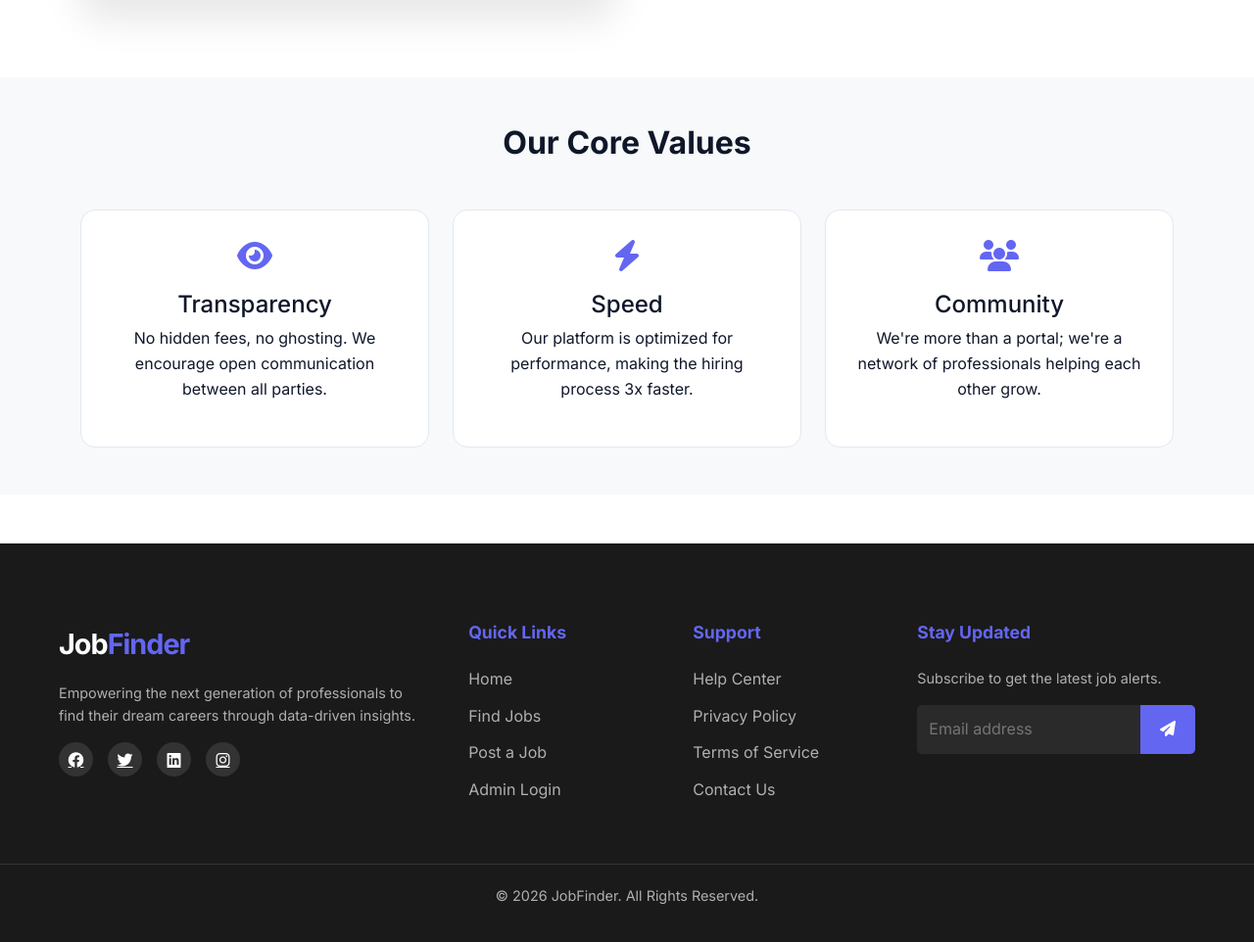
After one commit to Shadin710/job_finder_v2, a PHP site: page /about.php in a window 1280 px wide. The commit adds this page. Shown: the part 867-1829 px from the top of the page at 98% size. Run offline with PHP 8.4, Linux system fonts and the light colour scheme.

Commit message:
Added footer re-useable

```diff
--- /dev/null
+++ b/about.php
@@ -0,0 +1,70 @@
+<!DOCTYPE html>
+<html lang="en">
+<head>
+    <meta charset="UTF-8">
+    <meta name="viewport" content="width=device-width, initial-scale=1.0">
+    <title>About Us | JobFinder</title>
+    <link href="https://fonts.googleapis.com/css2?family=Inter:wght@300;400;500;600;700&display=swap" rel="stylesheet">
+    <link href="https://cdn.jsdelivr.net/npm/bootstrap@5.3.0/dist/css/bootstrap.min.css" rel="stylesheet">
+    <link rel="stylesheet" href="https://cdnjs.cloudflare.com/ajax/libs/font-awesome/6.4.0/css/all.min.css">
+    <link rel="stylesheet" href="./css/about.css">
+    <link rel="stylesheet" href="./css/footer.css">
+</head>
+<body>
+
+    <section class="about-header">
+        <div class="container">
+            <h1>Better Hiring, <br>Better Living.</h1>
+            <p>We believe that finding a job should be a moment of excitement, not a source of stress.</p>
+        </div>
+    </section>
+
+    <section class="story-section">
+        <div class="container">
+            <div class="row align-items-center">
+                <div class="col-md-6 mb-4 mb-md-0">
+                    <img src="https://images.unsplash.com/photo-1522202176988-66273c2fd55f?auto=format&fit=crop&w=800" class="story-img" alt="Our Team">
+                </div>
+                <div class="col-md-6 ps-md-5">
+                    <h2 class="fw-bold mb-4">Our Journey</h2>
+                    <p>Founded in 2024, <strong>JobFinder</strong> started with a simple idea: why is it so hard for great talent to meet great companies? We saw a broken system filled with endless forms and zero feedback.</p>
+                    <p>Today, we serve thousands of users, helping job seekers navigate their careers and helping providers scale their dream teams with ease and transparency.</p>
+                </div>
+            </div>
+        </div>
+    </section>
+
+    <section class="bg-light py-5">
+        <div class="container">
+            <div class="text-center mb-5">
+                <h2 class="fw-bold">Our Core Values</h2>
+            </div>
+            <div class="row g-4">
+                <div class="col-md-4">
+                    <div class="value-card">
+                        <i class="fas fa-eye value-icon"></i>
+                        <h4>Transparency</h4>
+                        <p>No hidden fees, no ghosting. We encourage open communication between all parties.</p>
+                    </div>
+                </div>
+                <div class="col-md-4">
+                    <div class="value-card">
+                        <i class="fas fa-bolt value-icon"></i>
+                        <h4>Speed</h4>
+                        <p>Our platform is optimized for performance, making the hiring process 3x faster.</p>
+                    </div>
+                </div>
+                <div class="col-md-4">
+                    <div class="value-card">
+                        <i class="fas fa-users value-icon"></i>
+                        <h4>Community</h4>
+                        <p>We're more than a portal; we're a network of professionals helping each other grow.</p>
+                    </div>
+                </div>
+            </div>
+        </div>
+    </section>
+    <?php include("includes/footer.php");?>
+
+</body>
+</html>
--- /dev/null
+++ b/css/about.css
@@ -0,0 +1,47 @@
+:root {
+    --primary: #6366f1;
+    --secondary: #94a3b8; /* Added for footer headings */
+    --dark: #0f172a;
+    --gray: #64748b;
+    --light: #f8fafc;
+    --white: #ffffff;    /* Added for footer text/icons */
+    --transition: all 0.3s ease; /* Added for hover effects */
+}
+
+/* Ensure the wrapper used in the footer is defined in your about page too */
+.wrapper {
+    max-width: 1200px;
+    margin: 0 auto;
+    padding: 0 20px;
+}
+
+body { font-family: 'Inter', sans-serif; color: var(--dark); line-height: 1.6; }
+
+/* About Header */
+.about-header {
+    padding: 80px 0;
+    background: var(--light);
+    text-align: center;
+}
+.about-header h1 { font-weight: 800; font-size: 3rem; color: var(--dark); }
+.about-header p { color: var(--gray); font-size: 1.2rem; max-width: 600px; margin: 20px auto; }
+
+/* Story Section */
+.story-section { padding: 80px 0; }
+.story-img {
+    border-radius: 20px;
+    box-shadow: 0 20px 40px rgba(0,0,0,0.1);
+    width: 100%;
+}
+
+/* Value Cards */
+.value-card {
+    padding: 30px;
+    border-radius: 15px;
+    background: #fff;
+    border: 1px solid #e2e8f0;
+    text-align: center;
+    transition: 0.3s;
+}
+.value-card:hover { border-color: var(--primary); transform: translateY(-5px); }
+.value-icon { font-size: 2rem; color: var(--primary); margin-bottom: 20px; }
--- /dev/null
+++ b/css/footer.css
@@ -0,0 +1,142 @@
+/* --- IMPROVED FOOTER STYLES --- */
+/* --- UNIVERSAL LOGO STYLING --- */
+#main-footer .logo {
+    font-size: 1.8rem;
+    font-weight: 800;
+    color: #ffffff !important;
+    font-family: 'Inter', sans-serif;
+    margin-bottom: 15px;
+    letter-spacing: -1px;
+    text-transform: none;
+}
+
+#main-footer .logo span {
+    color: #6366f1 !important; /* This makes the "Finder" part Indigo */
+    font-weight: 800;
+}
+#main-footer {
+    background-color: #1a1a1a !important; /* Forces dark background */
+    color: #ffffff !important;
+    padding: 80px 0 20px;
+    margin-top: 50px;
+    clear: both;
+    width: 100%;
+}
+
+/* Fix the centering and width */
+.footer-grid {
+    display: grid;
+    grid-template-columns: 2fr 1fr 1fr 1.5fr;
+    gap: 40px;
+    margin: 0 auto 50px auto;
+    max-width: 1200px;
+    padding: 0 20px;
+}
+
+#main-footer h4 {
+    font-size: 1.1rem;
+    margin-bottom: 25px;
+    color: #6366f1; /* Hardcoded color so it doesn't break if variable fails */
+    font-weight: 700;
+}
+
+#main-footer p {
+    color: #b0b0b0 !important;
+    font-size: 0.9rem;
+    line-height: 1.6;
+}
+
+/* FIX: Indentation and bullet points from Bootstrap */
+.footer-links ul {
+    list-style: none !important;
+    padding: 0 !important; /* Removes the left indent */
+    margin: 0 !important;
+}
+
+.footer-links ul li {
+    margin-bottom: 12px;
+    padding: 0 !important;
+    list-style-type: none !important;
+}
+
+.footer-links ul li a {
+    text-decoration: none !important;
+    color: #b0b0b0 !important;
+    transition: 0.3s ease;
+    display: inline-block;
+}
+
+.footer-links ul li a:hover {
+    color: #ffffff !important;
+    padding-left: 5px;
+}
+
+/* Social Icons Fix */
+.social-icons {
+    display: flex;
+    gap: 15px;
+    padding: 0;
+    list-style: none;
+}
+
+.social-icons a {
+    color: #ffffff !important;
+    background: #333;
+    width: 35px;
+    height: 35px;
+    display: flex;
+    align-items: center;
+    justify-content: center;
+    border-radius: 50%;
+    transition: 0.3s ease;
+}
+
+.social-icons a:hover {
+    background: #6366f1;
+    transform: translateY(-3px);
+}
+
+/* Newsletter Fix */
+.newsletter-form {
+    display: flex;
+}
+
+.newsletter-form input {
+    padding: 12px;
+    border: none;
+    border-radius: 5px 0 0 5px;
+    width: 100%;
+    background: #2a2a2a;
+    color: white !important;
+}
+
+.newsletter-form button {
+    background: #6366f1;
+    color: white;
+    border: none;
+    padding: 0 20px;
+    border-radius: 0 5px 5px 0;
+    cursor: pointer;
+}
+
+.footer-bottom {
+    border-top: 1px solid #333;
+    padding-top: 20px;
+    text-align: center;
+    color: #777;
+    font-size: 0.8rem;
+    width: 100%;
+}
+
+/* Responsive Footer */
+@media (max-width: 992px) {
+    .footer-grid {
+        grid-template-columns: 1fr 1fr;
+    }
+}
+
+@media (max-width: 500px) {
+    .footer-grid {
+        grid-template-columns: 1fr;
+    }
+}
--- /dev/null
+++ b/includes/footer.php
@@ -0,0 +1,46 @@
+<footer id="main-footer">
+        <div class="wrapper footer-grid">
+            <div class="footer-brand">
+                <div class="logo">Job<span>Finder</span></div>
+                <p>Empowering the next generation of professionals to find their dream careers through data-driven insights.</p>
+                <div class="social-icons">
+                    <a href="#"><i class="fab fa-facebook"></i></a>
+                    <a href="#"><i class="fab fa-twitter"></i></a>
+                    <a href="#"><i class="fab fa-linkedin"></i></a>
+                    <a href="#"><i class="fab fa-instagram"></i></a>
+                </div>
+            </div>
+
+            <div class="footer-links">
+                <h4>Quick Links</h4>
+                <ul>
+                    <li><a href="index.php">Home</a></li>
+                    <li><a href="seeker_login.php">Find Jobs</a></li>
+                    <li><a href="provider_login.php">Post a Job</a></li>
+                    <li><a href="admin.php">Admin Login</a></li>
+                </ul>
+            </div>
+
+            <div class="footer-links">
+                <h4>Support</h4>
+                <ul>
+                    <li><a href="#">Help Center</a></li>
+                    <li><a href="#">Privacy Policy</a></li>
+                    <li><a href="#">Terms of Service</a></li>
+                    <li><a href="#">Contact Us</a></li>
+                </ul>
+            </div>
+
+            <div class="footer-newsletter">
+                <h4>Stay Updated</h4>
+                <p>Subscribe to get the latest job alerts.</p>
+                <form action="#" class="newsletter-form">
+                    <input type="email" placeholder="Email address" required>
+                    <button type="submit"><i class="fas fa-paper-plane"></i></button>
+                </form>
+            </div>
+        </div>
+        <div class="footer-bottom">
+            <p>&copy; 2026 JobFinder. All Rights Reserved.</p>
+        </div>
+    </footer>
--- a/learn_more.php
+++ b/learn_more.php
@@ -8,6 +8,7 @@
     <link href="https://cdn.jsdelivr.net/npm/bootstrap@5.3.0/dist/css/bootstrap.min.css" rel="stylesheet">
     <link rel="stylesheet" href="https://cdnjs.cloudflare.com/ajax/libs/font-awesome/6.4.0/css/all.min.css">
     <link rel="stylesheet" href="./css/learn_more.css">
+    <link rel="stylesheet" href="./css/footer.css">
 </head>
 <body>
 
@@ -91,6 +92,7 @@
             <a href="index.php" style="color: var(--gray); text-decoration: none;"><i class="fas fa-arrow-left me-2"></i> Back to Home</a>
         </div>
     </section>
+    <?php include("./includes/footer.php");?>
 
 </body>
 </html>
```
Also changed, not shown: css/index.css (+0 -111 lines), index.php (+4 -47 lines).
